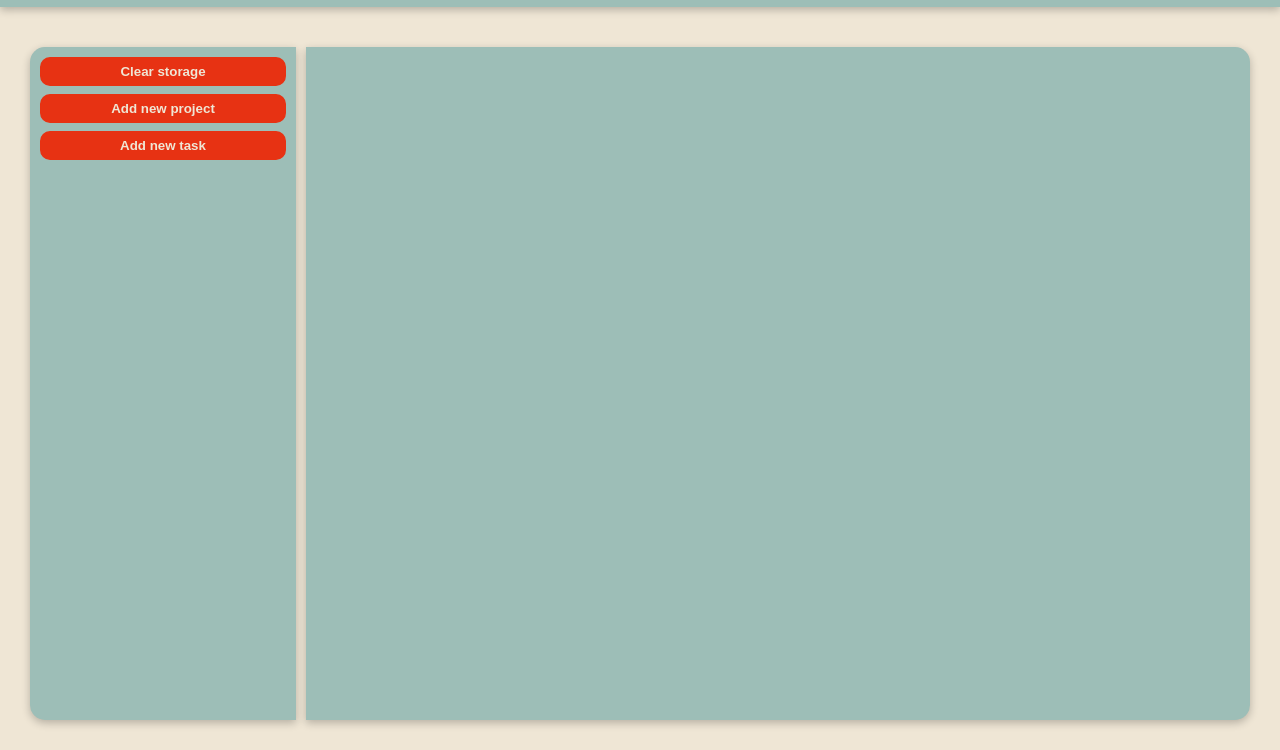
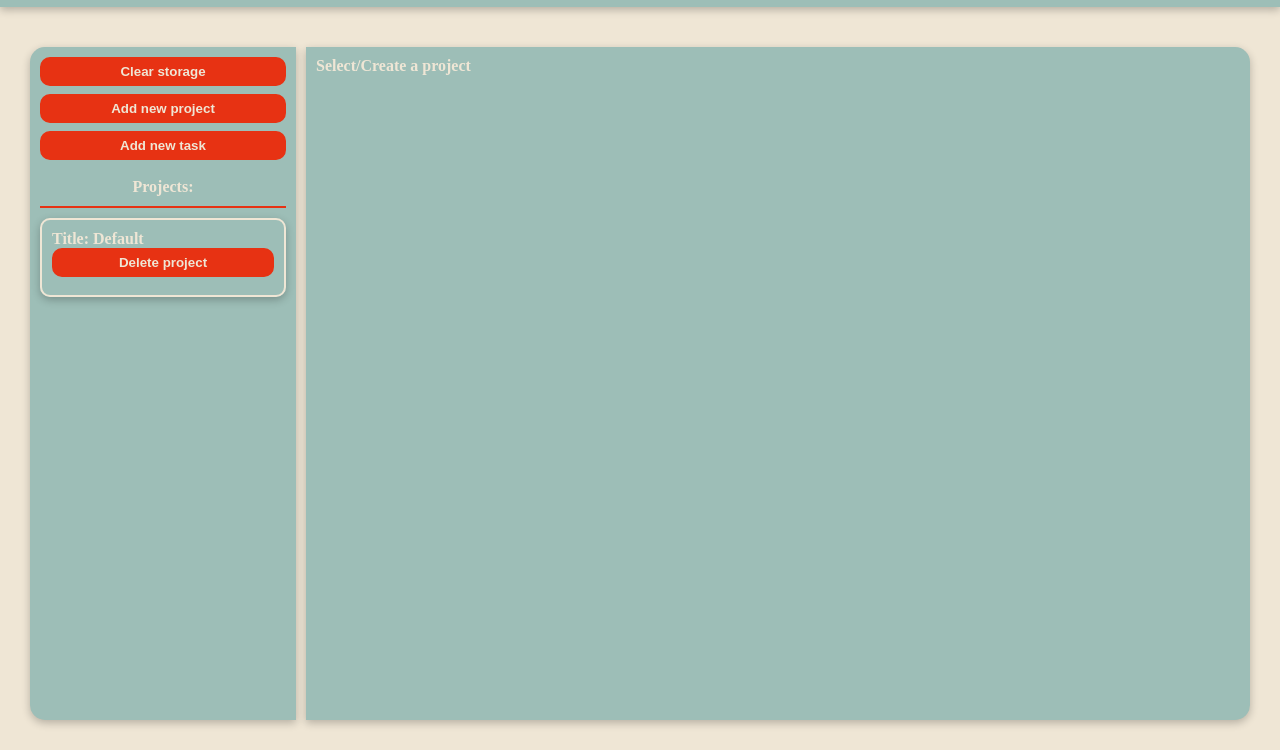
Before and after one commit to nikola88393/ToDoListV2, a website built with webpack: page src/template.html in a window 1280 px wide. Shown: the part 50-800 px from the top of the page. Built offline with nearby package versions, Linux system fonts and the light colour scheme.

Commit message:
Create a grid layout for the tasks. Add current project and projects display. Set up a default project on start up.

```diff
--- a/src/index.js
+++ b/src/index.js
@@ -28,13 +28,21 @@ const projectManager = (function () {
     }
 
     const checkLocalStorage = () => {
-        if (loadProjects()) {
+        if (loadProjects() && loadProjects().length !== 0) {
             let obj = loadProjects();
 
             for (const property in obj) {
                 addProject(obj[property]['name'], obj[property]['tasks']);
             }
 
+            renderProjects();
+        }
+
+        else {
+            let project = Project("Default");
+
+            projects.push(project);
+            saveProjects(projects);
             renderProjects();
         }
     }
--- a/src/renderContent.js
+++ b/src/renderContent.js
@@ -4,6 +4,12 @@ let renderContent = (function () {
     const renderProject = (array) => {
         let container = document.getElementById('projectsList');
         container.innerHTML = '';
+
+        let projectList = document.createElement('p');
+        projectList.innerHTML = 'Projects: ';
+        projectList.classList.add('projectList');
+
+        container.appendChild(projectList);
 
         array.forEach(element => {
             let projectContainer = document.createElement('div');
@@ -33,6 +39,12 @@ let renderContent = (function () {
 
         let container = document.getElementById('tasksContainer');
         container.innerHTML = '';
+
+        let currentProject = document.createElement('div');
+        currentProject.innerHTML = 'Current project: ' + project.name;
+        currentProject.classList.add('currentProject');
+
+        container.appendChild(currentProject);
 
         let tasksContainer = document.createElement('ul');
         tasksContainer.id = 'tasksList';
--- a/src/style.css
+++ b/src/style.css
@@ -124,6 +124,13 @@ label {
 
 .task button {
     margin-right: 10px;
+    margin-top: 10px;
+}
+
+#tasksList {
+    display: grid;
+    grid-template-columns: repeat(auto-fit, minmax(300px, 1fr));
+    grid-gap: 10px;
 }
 
 .task,
@@ -133,8 +140,23 @@ label {
     color: var(--beige);
     padding: 10px;
     box-shadow: var(--shadow);
+
 }
 
 .project {
     margin-bottom: 8px;
 }
+
+option {
+    color: var(--red);
+
+}
+
+.currentProject,
+.projectList {
+    padding: 10px;
+    margin-bottom: 10px;
+    display: flex;
+    justify-content: center;
+    border-bottom: 2px solid var(--red);
+}
--- a/src/template.html
+++ b/src/template.html
@@ -41,7 +41,9 @@
                 <button id="newTaskBtn">Add new task</button>
                 <ul id="projectsList"></ul>
             </div>
-        <div id="tasksContainer"></div>
+            <div id="tasksContainer">
+                <p>Select/Create a project</p>
+            </div>
         </div>
 </body>
 </html>
```
Also changed, not shown: dist/bundle.js, dist/index.html, 1 other file.
